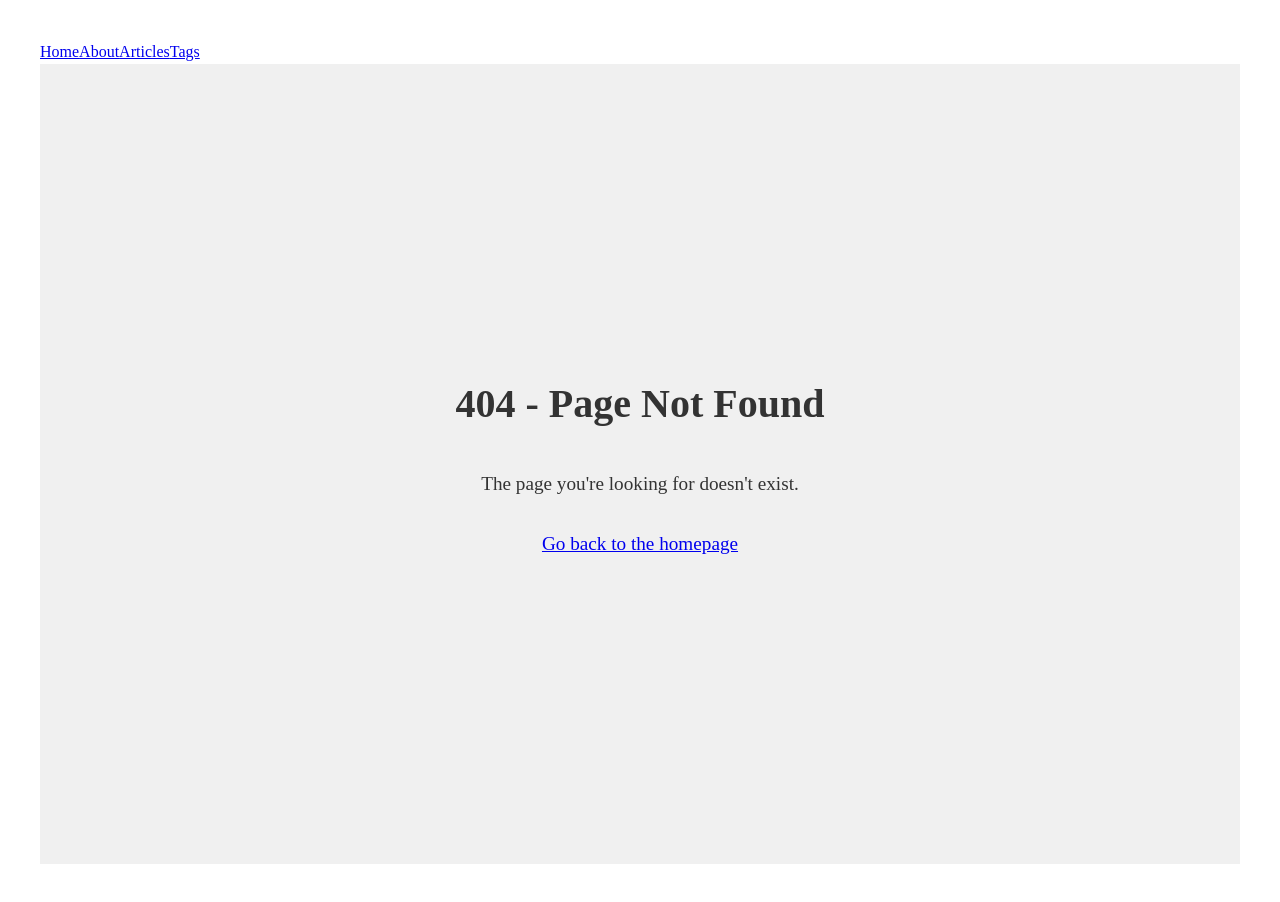
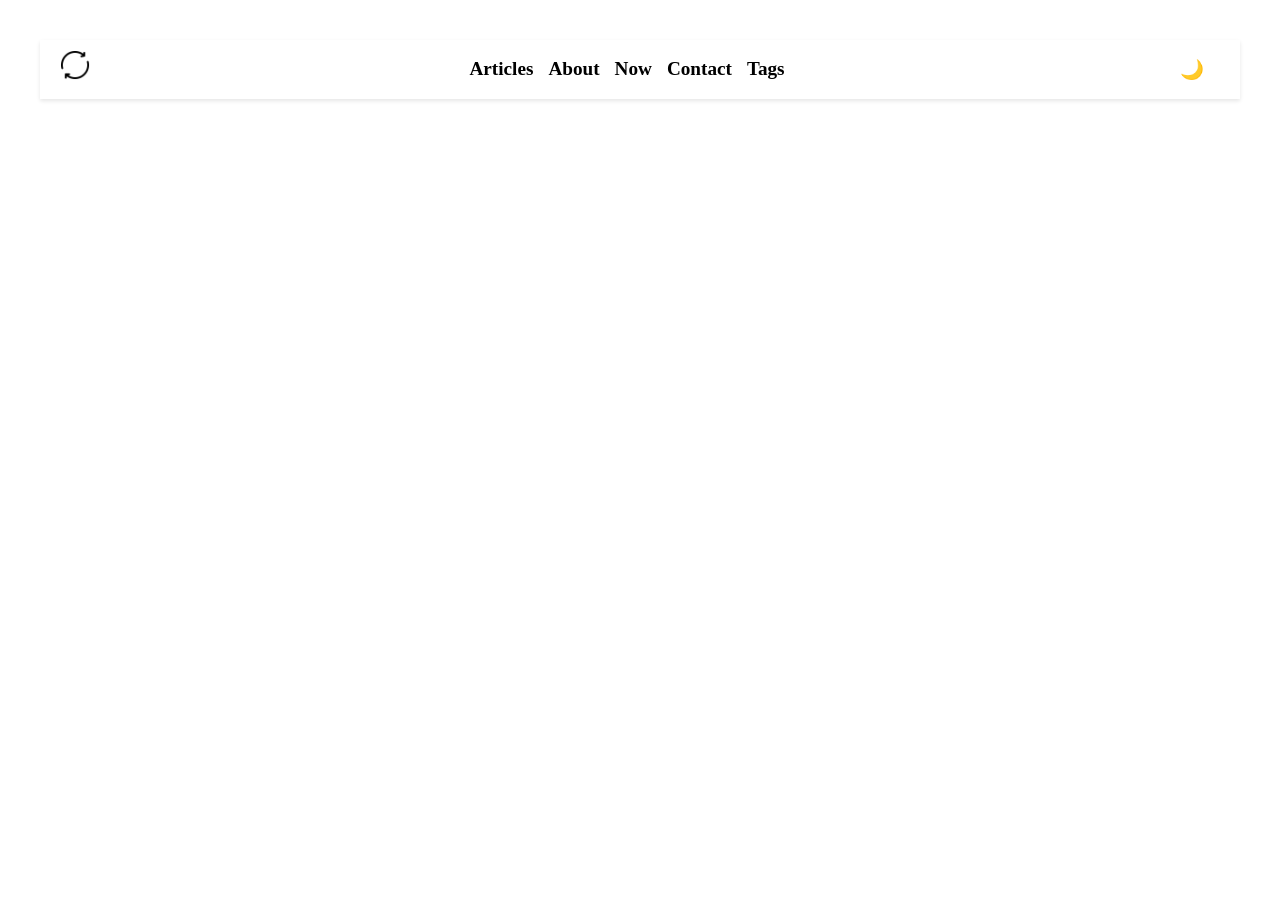
Before and after one commit to swapnil-up/website, a Vue app: page /now in a window 1280 px wide. Before the commit this address had no page. After the commit the page ends 800 px from the top, so only its background shows below. Built offline with nearby package versions, Linux system fonts and the light colour scheme.

Commit message:
Improved css, gave logo and name, made navbar component, added (empty) routes to contact and now pages

```diff
--- a/index.html
+++ b/index.html
@@ -1,10 +1,10 @@
-<!DOCTYPE html>
+<!doctype html>
 <html lang="">
   <head>
-    <meta charset="UTF-8">
-    <link rel="icon" href="/favicon.ico">
-    <meta name="viewport" content="width=device-width, initial-scale=1.0">
-    <title>website</title>
+    <meta charset="UTF-8" />
+    <link rel="icon" href="/favicon.png" />
+    <meta name="viewport" content="width=device-width, initial-scale=1.0" />
+    <title>Swap's corner</title>
   </head>
   <body>
     <div id="app"></div>
--- a/src/App.vue
+++ b/src/App.vue
@@ -1,16 +1,10 @@
 <script setup>
 import { RouterLink, RouterView } from 'vue-router'
+import navbar from './components/navbar.vue'
 </script>
 
 <template>
-  <header>
-    <nav>
-      <RouterLink to="/">Home</RouterLink>
-      <RouterLink to="/about">About</RouterLink>
-      <RouterLink to="/articles">Articles</RouterLink>
-      <RouterLink to="/tags">Tags</RouterLink>
-    </nav>
-  </header>
+  <navbar />
   <RouterView />
 </template>
 
--- a/src/assets/main.css
+++ b/src/assets/main.css
@@ -1,7 +1,54 @@
-
 #app {
   max-width: 1280px;
   margin: 0 auto;
   padding: 2rem;
   font-weight: normal;
 }
+
+:root {
+  --bg-color: #ffffff;
+  --text-color: #000000;
+  --spacing-xs: 0.25rem;
+  --spacing-sm: 0.5rem;
+  --spacing-md: 1rem;
+  --spacing-lg: 2rem;
+}
+
+body.dark-mode {
+  --bg-color: #121212;
+  --text-color: #ffffff;
+}
+
+body {
+  background-color: var(--bg-color);
+  color: var(--text-color);
+  transition:
+    background-color 0.3s,
+    color 0.3s;
+  font-size: clamp(1rem, 1.5vw, 1.25rem);
+  line-height: 1.6;
+}
+
+h1 {
+  font-size: clamp(1.5rem, 2vw, 2.5rem);
+}
+
+.container {
+  padding: var(--spacing-md);
+  gap: var(--spacing-sm);
+}
+
+button {
+  background-color: var(--bg-color);
+  color: var(--text-color);
+  border: 1px solid var(--text-color);
+  padding: 0.5rem 1rem;
+  border-radius: 4px;
+  transition: background-color 0.3s, transform 0.2s;
+}
+
+button:hover {
+  background-color: var(--text-color);
+  color: var(--bg-color);
+  transform: scale(1.05);
+}
--- /dev/null
+++ b/src/components/navbar.vue
@@ -0,0 +1,90 @@
+<script setup>
+import { RouterLink } from 'vue-router'
+
+const toggleDarkMode = () => {
+  document.body.classList.toggle('dark-mode')
+}
+</script>
+
+<template>
+  <header class="navbar">
+    <div class="navbar-container">
+      <div class="logo">
+        <RouterLink to="/">
+          <img src="../../public/favicon.png" alt="Logo" class="logo-img" />
+        </RouterLink>
+      </div>
+
+      <nav class="nav-links">
+        <RouterLink to="/articles">Articles</RouterLink>
+        <RouterLink to="/about">About</RouterLink>
+        <RouterLink to="/now">Now</RouterLink>
+        <RouterLink to="/contact">Contact</RouterLink>
+        <RouterLink to="/tags">Tags</RouterLink>
+      </nav>
+
+      <button @click="toggleDarkMode" class="dark-mode-toggle">🌙</button>
+    </div>
+  </header>
+</template>
+
+<style scoped>
+.navbar {
+  background-color: var(--navbar-bg, #fff);
+  color: var(--navbar-text, #000);
+  padding: 10px 20px;
+  box-shadow: 0 2px 4px rgba(0, 0, 0, 0.1);
+  display: flex;
+  justify-content: space-between;
+  align-items: center;
+}
+
+.navbar-container {
+  display: flex;
+  align-items: center;
+  width: 100%;
+  justify-content: space-between;
+}
+
+.logo {
+  flex-shrink: 0;
+}
+
+.logo-img {
+  height: 30px;
+  width: auto;
+}
+
+.nav-links {
+  display: flex;
+  gap: 15px;
+}
+
+.nav-links a {
+  text-decoration: none;
+  color: inherit;
+  font-weight: bold;
+}
+
+.dark-mode-toggle {
+  border: none;
+  background: none;
+  cursor: pointer;
+  font-size: 1.2rem;
+}
+
+@media (max-width: 600px) {
+  .nav-links {
+    display: none;
+  }
+
+  .nav-links {
+    display: flex;
+    gap: 10px;
+  }
+
+  .nav-links > :not(:nth-child(1), :nth-child(2)) {
+    display: none;
+  }
+}
+</style>
--- a/src/router/index.js
+++ b/src/router/index.js
@@ -31,6 +31,16 @@ const router = createRouter({
       component: () => import('../views/TagsPage.vue'),
     },
     {
+      path: '/now',
+      name: 'now',
+      component: () => import('../views/NowPage.vue'),
+    },
+    {
+      path: '/contact',
+      name: 'contact',
+      component: () => import('../views/ContactPage.vue'),
+    },
+    {
       path: '/:catchAll(.*)',
       name: '404',
       component: () => import('../views/NotFound.vue'),
--- /dev/null
+++ b/src/views/ContactPage.vue
@@ -0,0 +1,2 @@
+<template></template>
+<script setup></script>
--- /dev/null
+++ b/src/views/NowPage.vue
@@ -0,0 +1,2 @@
+<script setup></script>
+<template></template>
```
Also changed, not shown: public/favicon.png (added), 1 other file (tests, documents, lock files or other folders).
